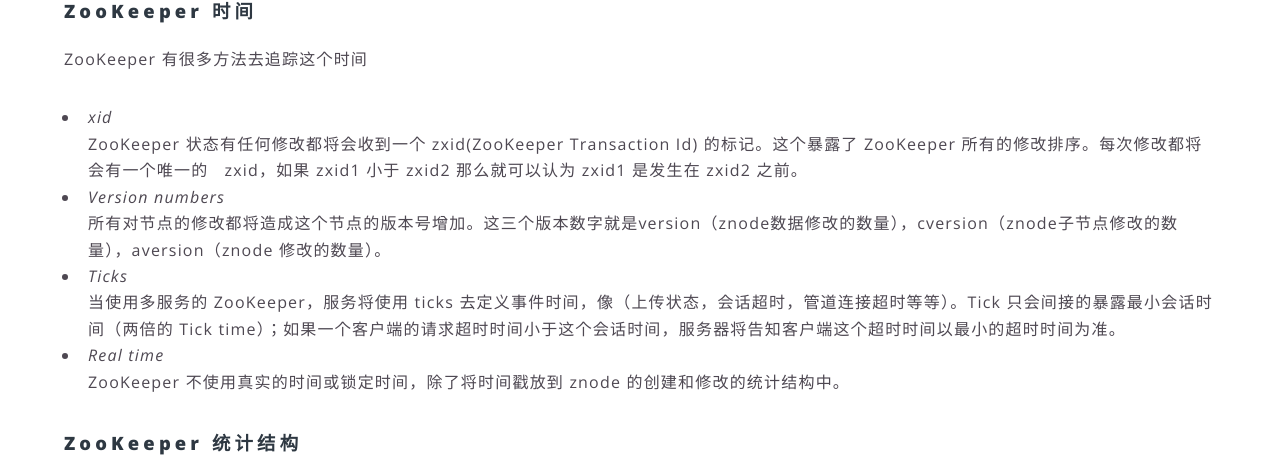
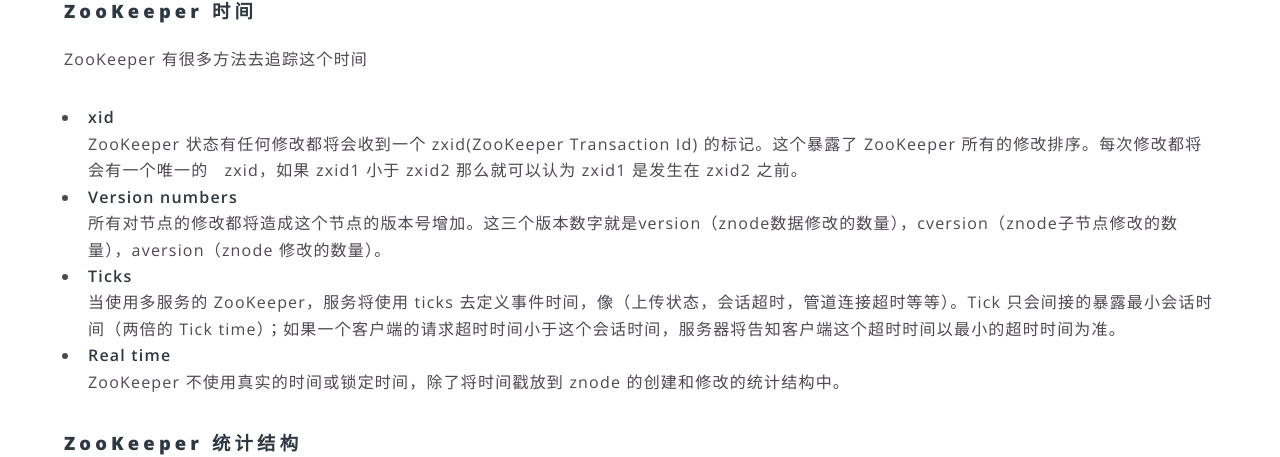
Before and after one commit to fantasylion/fantasylion.github.io, a Jekyll site: the page built from _posts/2018-03-20-zookeeper-guide-chinese.md, in a window 1280 px wide and 900 px high, scrolled down 2446 px. Shown: the part 150-607 px from the top of the window. Built offline with Jekyll 4.4.1, drawn with Linux system fonts in a browser that asks for light colours; comment, search, counter and statistics services are not loaded.

```diff
--- a/_posts/2018-03-20-zookeeper-guide-chinese.md
+++ b/_posts/2018-03-20-zookeeper-guide-chinese.md
@@ -65,13 +65,13 @@ ZooKeeper 当然也临时节点的概念。这些 Znodes 生命周期同   保
 ### ZooKeeper 时间
 ZooKeeper 有很多方法去追踪这个时间
 
-* *xid*<br>
+* **xid**<br>
 ZooKeeper 状态有任何修改都将会收到一个 zxid(ZooKeeper Transaction Id) 的标记。这个暴露了 ZooKeeper 所有的修改排序。每次修改都将会有一个唯一的   zxid，如果 zxid1 小于 zxid2 那么就可以认为 zxid1 是发生在 zxid2 之前。
-* *Version numbers*<br>
+* **Version numbers**<br>
 所有对节点的修改都将造成这个节点的版本号增加。这三个版本数字就是version（znode数据修改的数量），cversion（znode子节点修改的数量），aversion（znode  修改的数量）。
-* *Ticks*<br>
+* **Ticks**<br>
 当使用多服务的 ZooKeeper，服务将使用 ticks 去定义事件时间，像（上传状态，会话超时，管道连接超时等等）。Tick 只会间接的暴露最小会话时间（两倍的 Tick time）；如果一个客户端的请求超时时间小于这个会话时间，服务器将告知客户端这个超时时间以最小的超时时间为准。
-* *Real time*<br>
+* **Real time**<br>
 ZooKeeper 不使用真实的时间或锁定时间，除了将时间戳放到 znode 的创建和修改的统计结构中。
 
 ### ZooKeeper 统计结构
@@ -109,6 +109,8 @@ ZooKeeper 客户端通过语言绑定于服务创建握手来建立与 ZooKeeper
 可选后缀 “chroot” 可以追加到连接字符串后面。这会运行客户端命令以相对ROOT路径的形式（类似unix系统的chroot命令）。如果要举例的话看起来就像："127.0.0.1:4545/app/a" 或 "127.0.0.1:3000,127.0.0.1:3001,127.0.0.1:3002/app/a" 这样客户端就会以 "app/a" 为根目录，所有的路径都会相对于这个根目录。比如 "/foo/bar" 返回的结果将是运行 "/app/a/foo/bar" 得到（从服务器的角度来看）。这个功能在多租户环境真的很有用，每个 ZooKeeper 服务的用户可以有不同的根目录。这使得复用变得简单，用户可以将他的应用程序根目录编码成 “/” ，但是实际的位置可以在发布的时候在去决定。
 
 当客户端获取到连接 ZooKeeper 服务的句柄，ZooKeeper 将创建一个以64位的数字表示的 ZooKeeper session，派送到客户端。如果客户端连接到一个不同的 ZooKeeper 服务，它将会发送一个 session id 作为连接握手的一个部分。为了保证安全，服务端会给 session id 创建一个秘密，任何的 ZooKeeper 服务都可以去验证。这个密码将会在客户端建立会话的时候和 session id 一起发送到客户端。客户端随时都可以发送这个密码和 session id 跟一个新的服务重新建立会话。
+
+
 
 One of the parameters to the ZooKeeper client library call to create a ZooKeeper session is the session timeout in milliseconds. The client sends a requested timeout, the server responds with the timeout that it can give the client. The current implementation requires that the timeout be a minimum of 2 times the tickTime (as set in the server configuration) and a maximum of 20 times the tickTime. The ZooKeeper client API allows access to the negotiated timeout.
 
```
